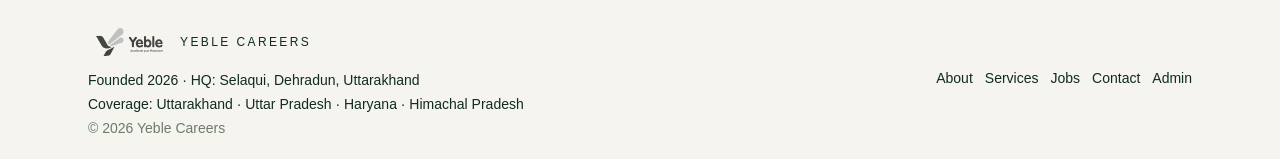
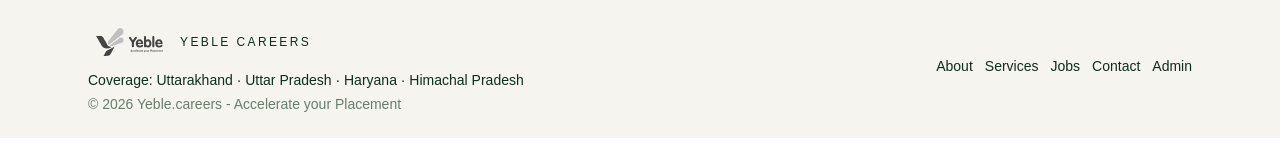
Before and after one commit to vitchcraftstudios/yeble.careers, a Next.js app in the folder apps/web/: page / in a window 1280 px wide. Shown: the part 2066-2225 px from the top of the page. After the commit the page ends 2204 px from the top, so only its background shows below. Built offline with nearby package versions, Linux system fonts and the light colour scheme.

Commit message:
Update footer.tsx

```diff
--- a/apps/web/components/footer.tsx
+++ b/apps/web/components/footer.tsx
@@ -17,9 +17,8 @@ export function Footer() {
             />
             <p className="text-[#0f2c1c] uppercase tracking-[0.2em] text-xs">Yeble Careers</p>
           </div>
-          <p>Founded 2026 · HQ: Selaqui, Dehradun, Uttarakhand</p>
           <p>Coverage: Uttarakhand · Uttar Pradesh · Haryana · Himachal Pradesh</p>
-          <p className="text-[#2f4a35]/70">© {year} Yeble Careers</p>
+          <p className="text-[#2f4a35]/70">© {year} Yeble.careers - Accelerate your Placement</p>
         </div>
         <div className="flex flex-wrap gap-3">
           <Link href="/about" className="hover:text-[#1c3e2a]">
```
